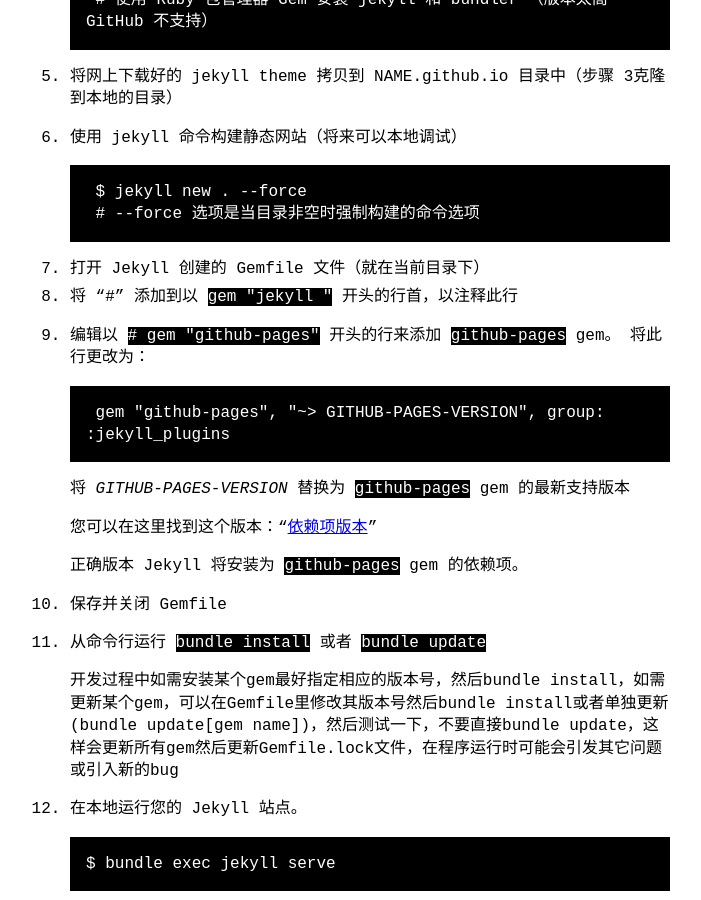
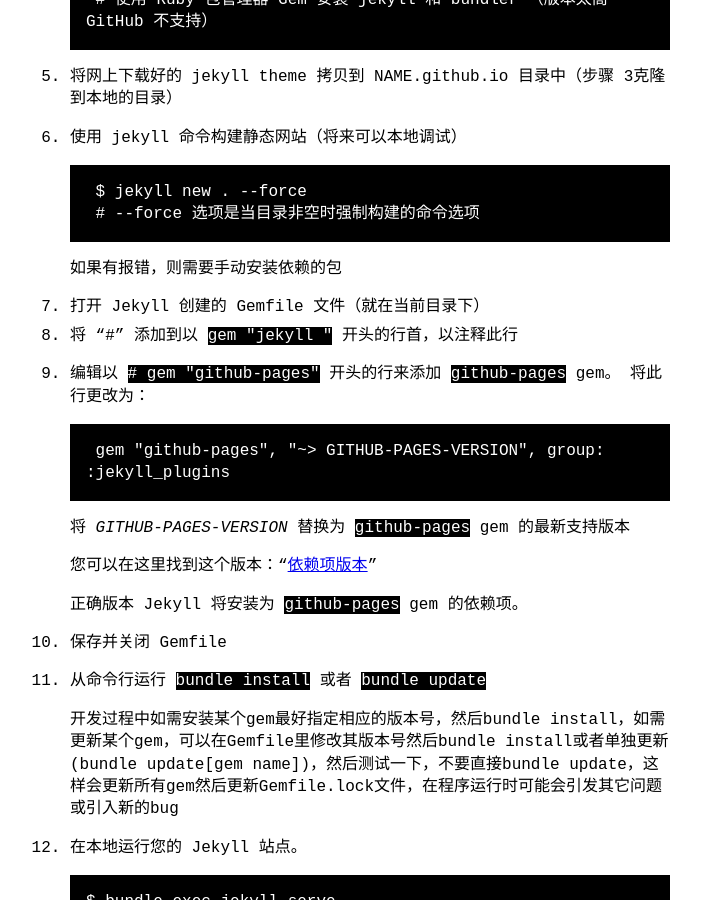
Before and after one commit to qiaoqiangv/qiaoqiangv.github.io, a Jekyll site: the page built from _posts/2021-06-18-create-blog-on-github.md, in a window 1280 px wide and 900 px high, scrolled down 637 px. Shown: the whole window, without its empty margins (290-991 px from the left). Built offline with Jekyll 4.4.1, drawn with Linux system fonts in a browser that asks for light colours.

Commit message:
change context of '2020-06-18-create-blog-on-github.md

````diff
--- a/_posts/2021-06-18-create-blog-on-github.md
+++ b/_posts/2021-06-18-create-blog-on-github.md
@@ -33,6 +33,7 @@ tags: [github, blog]
 	$ jekyll new . --force
 	# --force 选项是当目录非空时强制构建的命令选项
 	```
+   如果有报错，则需要手动安装依赖的包
 
 7. 打开 Jekyll 创建的 Gemfile 文件（就在当前目录下）
 8. 将 "#" 添加到以 `gem "jekyll "` 开头的行首，以注释此行
````
